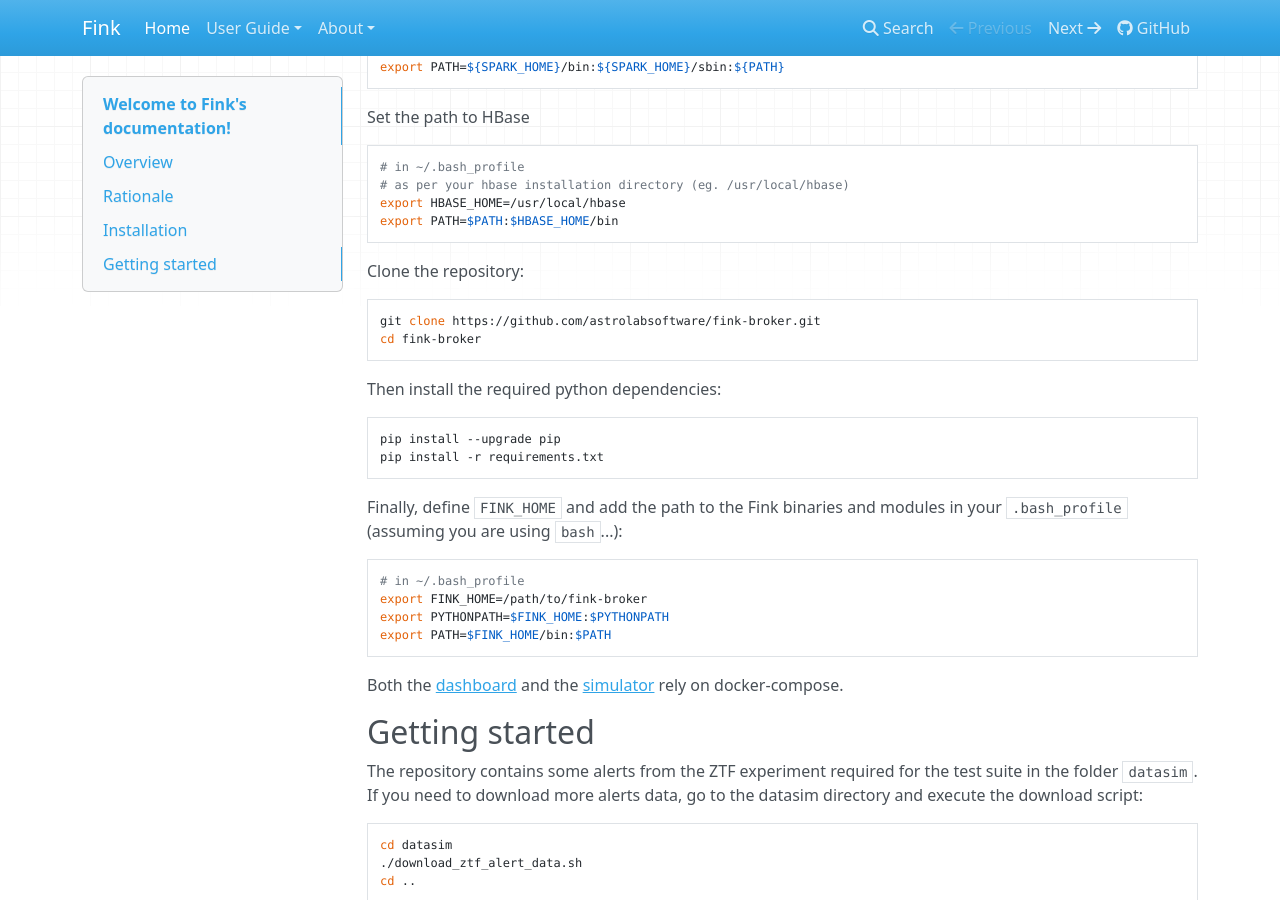
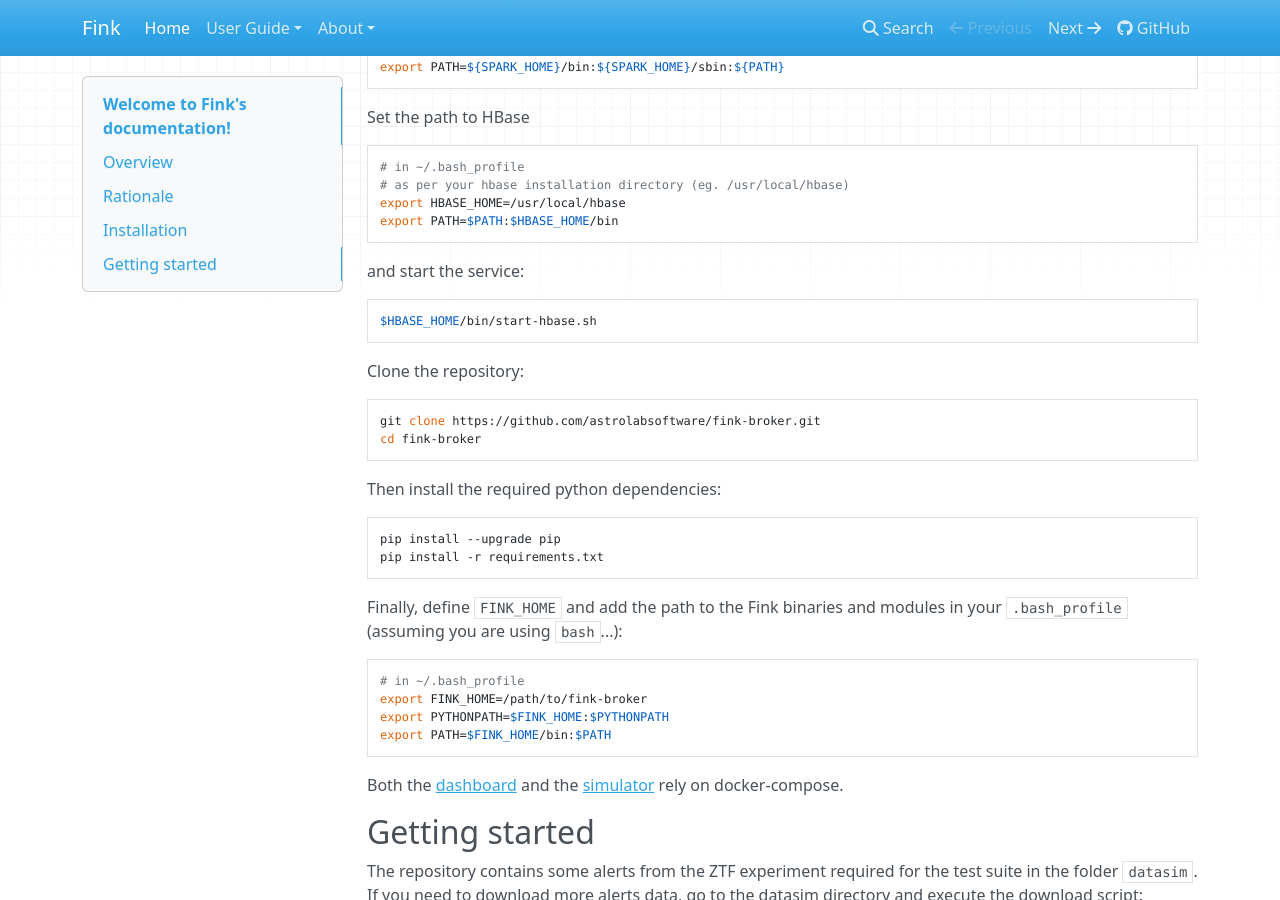
Before and after one commit to astrolabsoftware/fink, an MkDocs documentation site: the page built from docs/index.md, in a window 1280 px wide and 900 px high, scrolled down 1367 px. Built offline with MkDocs 1.6.1, drawn with Linux system fonts in a browser that asks for light colours; nearby versions of some CDN libraries.

Commit message:
Add instruction to start the HBase service

````diff
--- a/docs/index.md
+++ b/docs/index.md
@@ -51,6 +51,12 @@ Set the path to HBase
 # as per your hbase installation directory (eg. /usr/local/hbase)
 export HBASE_HOME=/usr/local/hbase
 export PATH=$PATH:$HBASE_HOME/bin
+```
+
+and start the service:
+
+```bash
+$HBASE_HOME/bin/start-hbase.sh
 ```
 
 Clone the repository:
````
